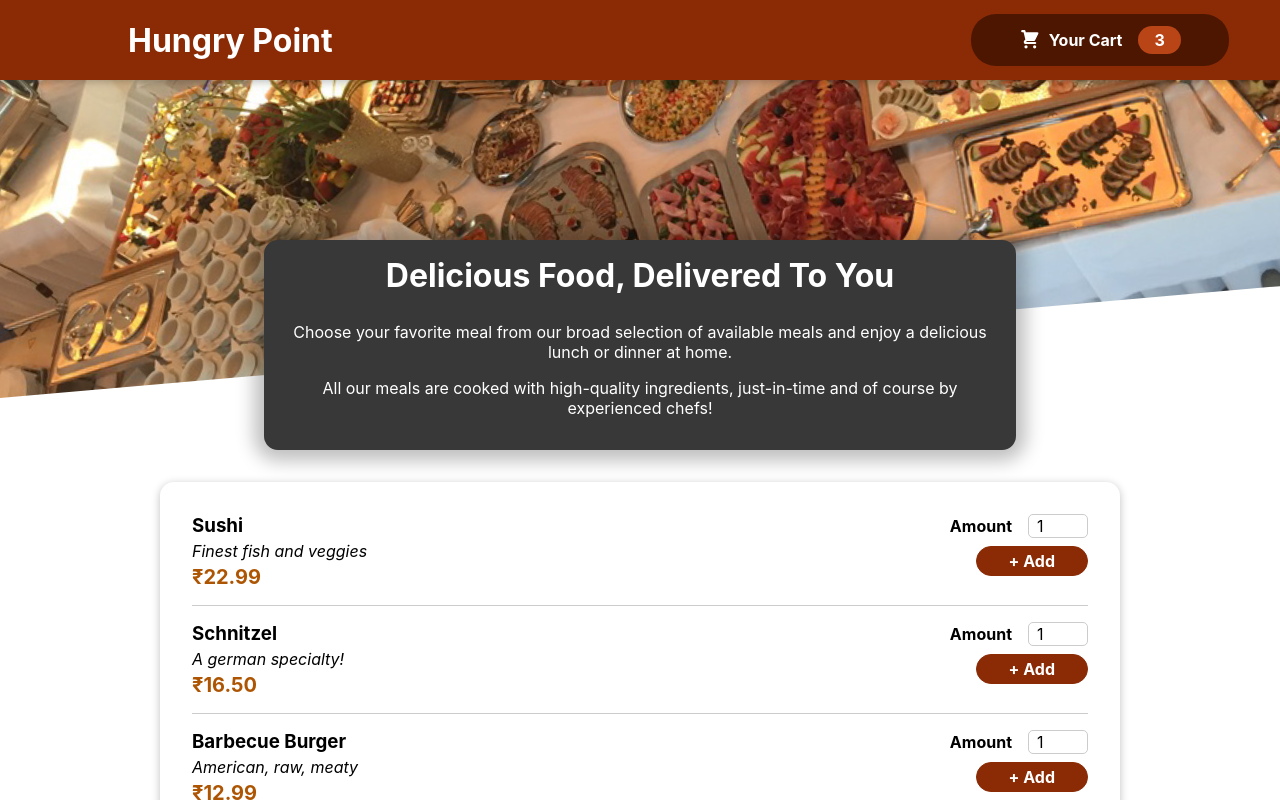
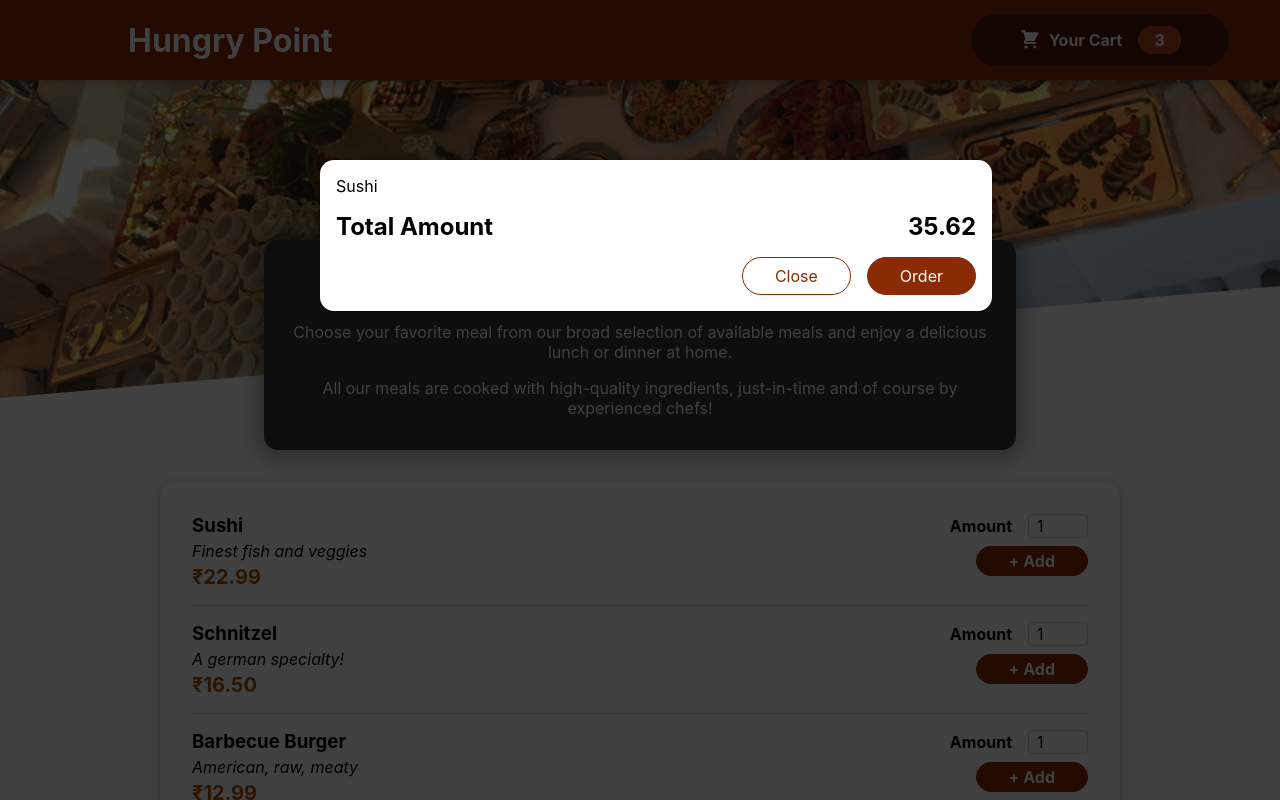
Before and after one commit to 18-RAJAT/Food-Order, a React (Create React App) app: page / in a window 1280 px wide. Shown: the top 800 px of the page. Built offline with nearby package versions, Linux system fonts and the light colour scheme.

Commit message:
Fixing all bugs

```diff
--- a/src/App.js
+++ b/src/App.js
@@ -2,10 +2,12 @@ import { Fragment } from 'react';
 
 import Header from './components/Layout/Header';
 import Meals from './components/Meals/Meals';
+import Cart from './components/Cart/Cart';
 
 function App() {
   return (
     <Fragment>
+      <Cart/>
       <Header />
       <main>
         <Meals />
--- a/src/components/Cart/Cart.js
+++ b/src/components/Cart/Cart.js
@@ -1,5 +1,5 @@
 import classes from './Cart.module.css';
-import Modal from '../UI/Modal';
+import Modal from '../UI/Model';
 
 const Cart = (props) => {
     const cartItems = (
--- a/src/components/UI/Model.js
+++ b/src/components/UI/Model.js
@@ -1,4 +1,4 @@
-import classes from './Model.module.css';
+import classes from './Modal.module.css';
 import ReactDOM from 'react-dom';
 
 import { Fragment } from 'react';
@@ -19,13 +19,13 @@ const ModelOverlay = props =>{
 
 const portalElement = document.getElementById('overlays');
 
-const Model = props =>{
-    retun(
+const Model = (props) =>{
+    return(
 
         <Fragment>
             {/* <Backdrop/>
             <ModelOverlay>{props.children}</ModelOverlay> */}
-            {ReactDom.createPortal(<Backdrop/>,portalElement)}
+            {ReactDOM.createPortal(<Backdrop/>,portalElement)}
             {ReactDOM.createPortal(<ModelOverlay>{props.children}</ModelOverlay>,portalElement)}
         </Fragment>
     );
```
